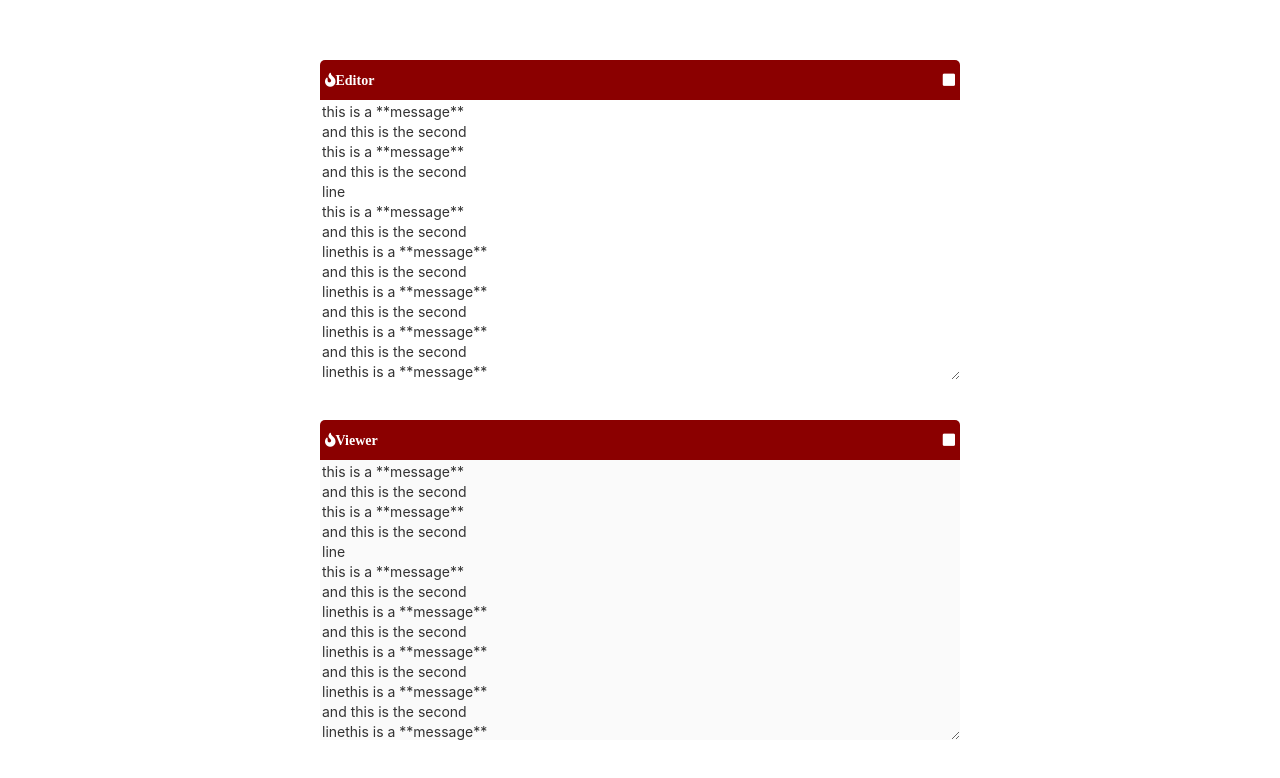
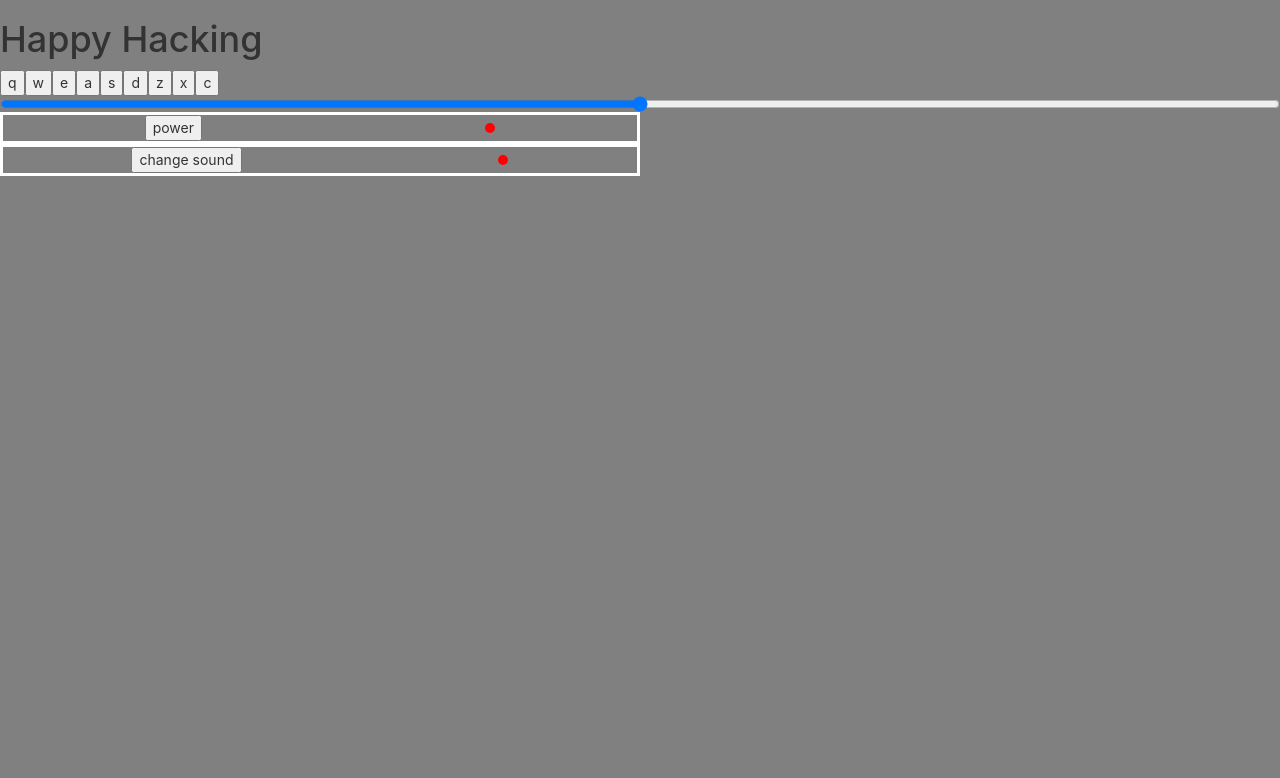
Before and after one commit to chrisarap/react, a React (Create React App) app: page / in a window 1280 px wide. Shown: the top 778 px of the page. Built offline with nearby package versions, Linux system fonts and the light colour scheme.

Commit message:
fourth projecto done - just fix audiocode

```diff
--- a/src/App.js
+++ b/src/App.js
@@ -5,19 +5,21 @@ import React from 'react';
 //import './assets/css/App.css';
 //import './assets/css/Quotes.css';
 //import './assets/css/Calculator.css';
-import './assets/css/Markdown.css';
+//import './assets/css/Markdown.css';
+import './assets/css/Sound.css';
 
 
 // javascript files
 //import Bata from "./components/MyComponent.js";
 //import Calculator from "./components/Calculator.js";
 //import Quotes from "./components/Quotes.js";
-import Markdown from "./components/Markdown.js";
+//import Markdown from "./components/Markdown.js";
+import Sound from "./components/Sound.js";
 
 function App() {
   return (
     <div className="App">
-        <Markdown />
+        <Sound />
     </div>
   );
 }
--- /dev/null
+++ b/src/assets/css/Sound.css
@@ -0,0 +1,26 @@
+body{
+	background: grey;
+}
+
+.powerUp{
+	background: green;
+	width: 10px;
+	height: 10px;
+	border-radius: 50%;
+}
+
+.powerOff{
+	background: red;
+	width: 10px;
+	height: 10px;
+	border-radius: 50%;
+}
+
+.light {
+	width: 50vw;
+	border: solid;
+	border-color: white;
+	display: flex;
+	justify-content: space-around;
+	align-items: center;
+}
--- /dev/null
+++ b/src/components/Sound.js
@@ -0,0 +1,281 @@
+import React from 'react';
+
+const bankOne = [
+  {
+    keyCode: 81,
+    keyTrigger: 'Q',
+    id: 'Heater-1',
+    url: 'https://s3.amazonaws.com/freecodecamp/drums/Heater-1.mp3'
+  },
+  {
+    keyCode: 87,
+    keyTrigger: 'W',
+    id: 'Heater-2',
+    url: 'https://s3.amazonaws.com/freecodecamp/drums/Heater-2.mp3'
+  },
+  {
+    keyCode: 69,
+    keyTrigger: 'E',
+    id: 'Heater-3',
+    url: 'https://s3.amazonaws.com/freecodecamp/drums/Heater-3.mp3'
+  },
+  {
+    keyCode: 65,
+    keyTrigger: 'A',
+    id: 'Heater-4',
+    url: 'https://s3.amazonaws.com/freecodecamp/drums/Heater-4_1.mp3'
+  },
+  {
+    keyCode: 83,
+    keyTrigger: 'S',
+    id: 'Clap',
+    url: 'https://s3.amazonaws.com/freecodecamp/drums/Heater-6.mp3'
+  },
+  {
+    keyCode: 68,
+    keyTrigger: 'D',
+    id: 'Open-HH',
+    url: 'https://s3.amazonaws.com/freecodecamp/drums/Dsc_Oh.mp3'
+  },
+  {
+    keyCode: 90,
+    keyTrigger: 'Z',
+    id: "Kick-n'-Hat",
+    url: 'https://s3.amazonaws.com/freecodecamp/drums/Kick_n_Hat.mp3'
+  },
+  {
+    keyCode: 88,
+    keyTrigger: 'X',
+    id: 'Kick',
+    url: 'https://s3.amazonaws.com/freecodecamp/drums/RP4_KICK_1.mp3'
+  },
+  {
+    keyCode: 67,
+    keyTrigger: 'C',
+    id: 'Closed-HH',
+    url: 'https://s3.amazonaws.com/freecodecamp/drums/Cev_H2.mp3'
+  }
+];
+
+const bankTwo = [
+  {
+    keyCode: 81,
+    keyTrigger: 'Q',
+    id: 'Chord-1',
+    url: 'https://s3.amazonaws.com/freecodecamp/drums/Chord_1.mp3'
+  },
+  {
+    keyCode: 87,
+    keyTrigger: 'W',
+    id: 'Chord-2',
+    url: 'https://s3.amazonaws.com/freecodecamp/drums/Chord_2.mp3'
+  },
+  {
+    keyCode: 69,
+    keyTrigger: 'E',
+    id: 'Chord-3',
+    url: 'https://s3.amazonaws.com/freecodecamp/drums/Chord_3.mp3'
+  },
+  {
+    keyCode: 65,
+    keyTrigger: 'A',
+    id: 'Shaker',
+    url: 'https://s3.amazonaws.com/freecodecamp/drums/Give_us_a_light.mp3'
+  },
+  {
+    keyCode: 83,
+    keyTrigger: 'S',
+    id: 'Open-HH',
+    url: 'https://s3.amazonaws.com/freecodecamp/drums/Dry_Ohh.mp3'
+  },
+  {
+    keyCode: 68,
+    keyTrigger: 'D',
+    id: 'Closed-HH',
+    url: 'https://s3.amazonaws.com/freecodecamp/drums/Bld_H1.mp3'
+  },
+  {
+    keyCode: 90,
+    keyTrigger: 'Z',
+    id: 'Punchy-Kick',
+    url: 'https://s3.amazonaws.com/freecodecamp/drums/punchy_kick_1.mp3'
+  },
+  {
+    keyCode: 88,
+    keyTrigger: 'X',
+    id: 'Side-Stick',
+    url: 'https://s3.amazonaws.com/freecodecamp/drums/side_stick_1.mp3'
+  },
+  {
+    keyCode: 67,
+    keyTrigger: 'C',
+    id: 'Snare',
+    url: 'https://s3.amazonaws.com/freecodecamp/drums/Brk_Snr.mp3'
+  }
+];
+
+class Sound extends React.Component {
+	constructor(props){
+		super(props);
+		this.state = {
+			power: false,
+			change: false
+
+		};
+		this.power = this.power.bind(this);
+		this.change = this.change.bind(this);
+
+	}
+
+	power(){
+		this.setState(state => ({
+			power: !state.power
+		}));
+	}
+
+	change(){
+		this.setState(state => ({
+			change: !state.change
+		}));
+	}
+
+
+	render(){
+		const powerUp = this.state.power ? "powerUp" : "powerOff";
+		const changeUp = this.state.change ? "powerUp" : "powerOff";
+
+		return (
+			<div>
+
+				{this.state.power && <Btns myProp={this.state.change}/>}
+				{!this.state.power && <BtnOff />}
+
+
+				<div className="light">
+					<button onClick={this.power}>power</button>
+					<div className = {powerUp}></div>
+				</div>
+
+				<div className="light">
+					<button onClick={this.change}>change sound</button>
+					<div className = {changeUp}></div>
+				</div>
+
+
+
+
+			</div>
+		);
+	}
+}
+
+const BtnOff = () => {
+	return (
+		<div>
+			<h1>Happy Hacking</h1>
+
+			<button>q</button>
+			<button>w</button>
+			<button>e</button>
+
+			<button>a</button>
+			<button>s</button>
+			<button>d</button>
+
+			<button>z</button>
+			<button>x</button>
+			<button>c</button>
+
+			<input type="range" />
+		</div>
+	);
+};
+
+class Btns extends React.Component{
+	constructor(props){
+		super(props);
+		this.state={
+			keyCode: 0,
+			name: ""
+		};
+		this.playSound = this.playSound.bind(this);
+		this.playSoundClick = this.playSoundClick.bind(this);
+	    this.handleKeyPress = this.handleKeyPress.bind(this);
+	    			    this.vol = this.vol.bind(this);
+	    			    this.rep = this.rep.bind(this);
+
+  }
+	componentDidMount() {
+		document.addEventListener('keydown', this.handleKeyPress);
+	}
+	componentWillUnmount() {
+		document.removeEventListener('keydown', this.handleKeyPress);
+	}
+
+	handleKeyPress(e) {
+		this.setState({
+			keyCode: e.keyCode
+		});
+		this.playSound();
+	}
+
+	playSound(){
+		let myArr = !this.props.myProp ? bankOne : bankTwo;
+		const position = myArr.map(i=>i.keyCode).indexOf(this.state.keyCode);
+		const theName = myArr.map(i=>i.id)[position];
+
+		if (position != -1) {
+			const myA = new Audio(myArr[position].url);
+			myA.play();
+			this.setState({
+				name: theName
+			});
+		}
+	}
+
+	playSoundClick(e){
+		let myArr = !this.props.myProp ? bankOne : bankTwo;
+
+		this.setState({
+			name: myArr[e.target.value].id
+		});
+
+		const myA = new Audio(myArr[e.target.value].url);
+		myA.play();
+	}
+
+	rep(){
+		const verga = document.getElementById("audioTest");
+		verga.play();
+	}
+	vol(e){
+		let myVolume = document.getElementById("audioTest");
+		myVolume.volume = e.target.value / 100;
+	}
+	render(){
+		return (
+			<div>
+				<h1>{this.state.name}</h1>
+
+				<input type="range" onChange={this.vol} />
+
+				<button value={0} onClick={this.playSoundClick}>q</button>
+				<button value={1} onClick={this.playSoundClick}>w</button>
+				<button value={2} onClick={this.playSoundClick}>e</button>
+
+				<button value={3} onClick={this.playSoundClick}>a</button>
+				<button value={4} onClick={this.playSoundClick}>s</button>
+				<button value={5} onClick={this.playSoundClick}>d</button>
+
+				<button value={6} onClick={this.playSoundClick}>z</button>
+				<button value={7} onClick={this.playSoundClick}>x</button>
+				<button value={8} onClick={this.playSoundClick}>c</button>
+				<button onClick={this.rep}><audio src='https://s3.amazonaws.com/freecodecamp/drums/Heater-1.mp3' id="audioTest" />extrs</button>
+
+
+			</div>
+		);
+	}
+}
+
+export default Sound;
```
